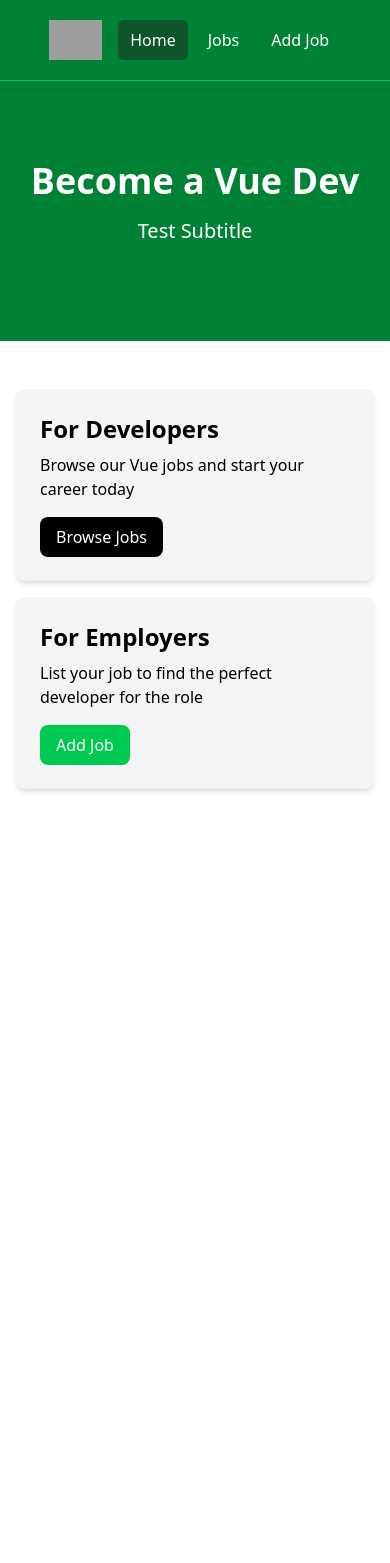
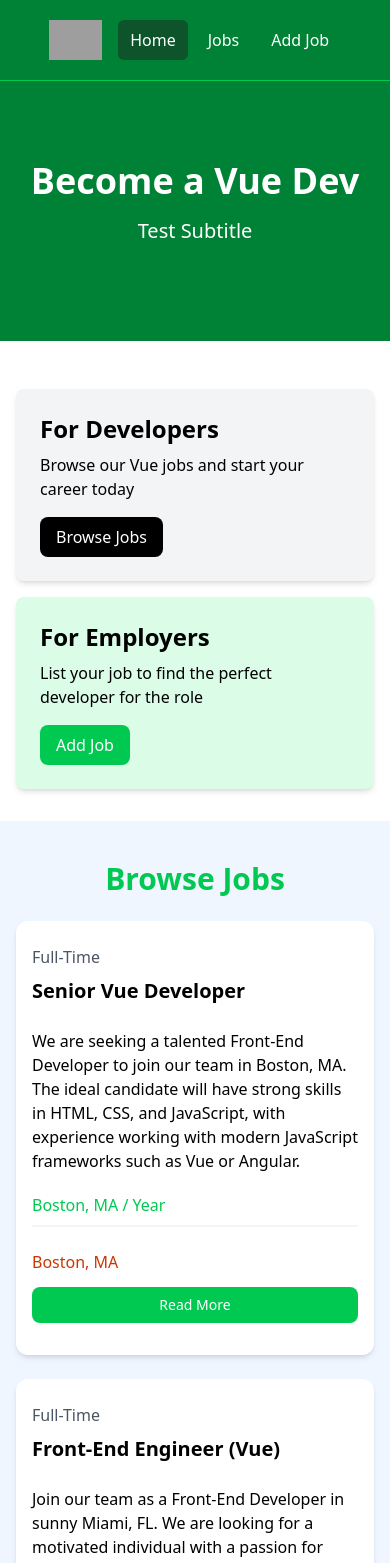
Before and after one commit to AngeliqueRamos18/Learning-Vue.js, a Vue app in the folder vue-npm/: page / in a window 390 px wide. Shown: the top 1563 px of the page. Before the commit the page ends 844 px from the top, so only its background shows below. Built offline with nearby package versions, Linux system fonts and the light colour scheme; grey boxes are pictures that could not be loaded.

Commit message:
Added JobListing page
- Included dynamic class value with defined props
- limitation of showing job listing card
- conditional display of specific object
- imported data using json file

```diff
--- a/vue-npm/src/App.vue
+++ b/vue-npm/src/App.vue
@@ -4,6 +4,7 @@
   import Navbar from '@/components/Navbar.vue'
   import Hero from '@/components/Hero.vue'
   import HomeCards from '@/components/HomeCards.vue'
+  import JobListings from './components/JobListings.vue';
 
 </script>
 
@@ -12,4 +13,6 @@
   <!-- Refer to the file src/components/Hero.vue to check the default display output if the certain parameters were not called-->
   <Hero subtitle="Test Subtitle"/>
   <HomeCards />
+  <!-- Based on the definedprops from JobListings.vue, this limits the showing of jobs in this page-->
+  <JobListings :limit="3" :showButton="true"/>
 </template>
--- a/vue-npm/src/components/Card.vue
+++ b/vue-npm/src/components/Card.vue
@@ -1,9 +1,18 @@
 <script setup>
+    import { defineProps } from 'vue';
 
+    defineProps({
+        bg:{
+            type: String,
+            default: 'bg-gray-100'
+        }
+    });
 </script>
 
 <template>
-    <div class="bg-gray-100 p-6 rounded-lg shadow-md">
+    <!--To make it dynamic on the class put a : on the class to bind (:class)-->
+    <!--Then insert double quote and wrap with ` to make it the entire line as javascript-->
+    <div :class="`${bg} p-6 rounded-lg shadow-md`">
         <slot></slot>
     </div>
 </template>
--- a/vue-npm/src/components/HomeCards.vue
+++ b/vue-npm/src/components/HomeCards.vue
@@ -20,7 +20,8 @@
               Browse Jobs
             </a>
           </Card>
-          <Card>
+          <!-- Can also have a prop defined for setting specific class to be dynamic-->
+          <Card bg="bg-green-100">
             <h2 class="text-2xl font-bold">For Employers</h2>
             <p class="mt-2 mb-4">
               List your job to find the perfect developer for the role
--- /dev/null
+++ b/vue-npm/src/components/JobListing.vue
@@ -0,0 +1,41 @@
+<script setup>
+import { defineProps} from 'vue';
+
+//this will be used as defineprop from JobListings.vue which takes in the value of the json data
+defineProps({
+    job: Object
+});
+</script>
+
+<template>
+<div class="bg-white rounded-xl shadow-md relative">
+    <div class="p-4">
+        <div class="mb-6">
+        <div class="text-gray-600 my-2">{{ job.type }}</div>
+        <h3 class="text-xl font-bold">{{ job.title }}</h3>
+        </div>
+
+        <div class="mb-5">
+        {{ job.description }}
+        </div>
+
+        <h3 class="text-green-500 mb-2">{{ job.location }} / Year</h3>
+
+        <div class="border border-gray-100 mb-5"></div>
+
+        <div class="flex flex-col lg:flex-row justify-between mb-4">
+        <div class="text-orange-700 mb-3">
+            <i class="fa-solid fa-location-dot text-lg"></i>
+            {{ job.location }}
+        </div>
+        <!-- This is the part for route that depends on the id where to navigate you-->
+        <a
+            :href="'/job/' + job.id"
+            class="h-[36px] bg-green-500 hover:bg-green-600 text-white px-4 py-2 rounded-lg text-center text-sm"
+        >
+            Read More
+        </a>
+        </div>
+    </div>
+</div>
+</template>
--- /dev/null
+++ b/vue-npm/src/components/JobListings.vue
@@ -0,0 +1,48 @@
+<script setup>
+// Import data with json
+import jobData from '@/jobs.json'
+
+//In order to make this data reactive since we are importing or deleting and such make a ref to it
+import { ref, defineProps } from 'vue';
+const jobs = ref(jobData);
+
+//Let's try to see the value, you can see this from console log in browser
+console.log(jobs.value);
+
+//Import the card from JobListing.vue
+import JobListing from './JobListing.vue';
+
+// This time is to make a limit based on the defined props (limit the showing of jobs)
+defineProps({
+    limit: Number,
+    showButton: {
+        type: Boolean,
+        default: false
+    }
+});
+</script>
+
+<template>
+    <!--The trick on creating elements with class quickly is to start with the object instead of <div>...-->
+    <!--Then in order to input multiple class it would look like this-->
+    <!--section.bg-blue-50.px-4.py-10 then press enter-->
+    <!--but if you want to start with div, just start with .-->
+    <section class="bg-blue-50 px-4 py-10">
+        <div class="container-xl lg:container m-auto">
+            <h2 class="text-3xl font-bold text-green-500 mb-6 text-center">
+                Browse Jobs
+            </h2>
+            <div class="grid grid-cols-1 md:grip-cols-3 gap-6">
+                <!-- Time to import the data with json on the design -->
+                <JobListing div v-for="job in jobs.slice(0, limit || jobs.length)" :key="job.id" :job="job"/>
+            </div>
+        </div>
+    </section>
+
+    <section v-if="showButton" class="m-auto max-w-lg my-10 px-6">
+      <a
+        href="/jobs"
+        class="block bg-black text-white text-center py-4 px-6 rounded-xl hover:bg-gray-700"
+        >View All Jobs</a>
+    </section>
+</template>
--- /dev/null
+++ b/vue-npm/src/jobs.json
@@ -0,0 +1,86 @@
+[
+  {
+    "id": 1,
+    "title": "Senior Vue Developer",
+    "type": "Full-Time",
+    "description": "We are seeking a talented Front-End Developer to join our team in Boston, MA. The ideal candidate will have strong skills in HTML, CSS, and JavaScript, with experience working with modern JavaScript frameworks such as Vue or Angular.",
+    "location": "Boston, MA",
+    "salary": "$70K - $80K",
+    "company": {
+      "name": "NewTek Solutions",
+      "description": "NewTek Solutions is a leading technology company specializing in web development and digital solutions. We pride ourselves on delivering high-quality products and services to our clients while fostering a collaborative and innovative work environment.",
+      "contactEmail": "contact@teksolutions.com",
+      "contactPhone": "555-555-5555"
+    }
+  },
+  {
+    "id": 2,
+    "title": "Front-End Engineer (Vue)",
+    "type": "Full-Time",
+    "description": "Join our team as a Front-End Developer in sunny Miami, FL. We are looking for a motivated individual with a passion for crafting beautiful and responsive web applications. Experience with UI/UX design principles and a strong attention to detail are highly desirable.",
+    "location": "Miami, FL",
+    "salary": "$70K - $80K",
+    "company": {
+      "name": "Veneer Solutions",
+      "description": "Veneer Solutions is a creative agency specializing in digital design and development. Our team is dedicated to pushing the boundaries of creativity and innovation to deliver exceptional results for our clients.",
+      "contactEmail": "contact@loremipsum.com",
+      "contactPhone": "555-555-5555"
+    }
+  },
+  {
+    "id": 3,
+    "title": "Vue.js Developer",
+    "type": "Full-Time",
+    "description": "Are you passionate about front-end development? Join our team in vibrant Brooklyn, NY, and work on exciting projects that make a difference. We offer competitive compensation and a collaborative work environment where your ideas are valued.",
+    "location": "Brooklyn, NY",
+    "salary": "$70K - $80K",
+    "company": {
+      "name": "Dolor Cloud",
+      "description": "Dolor Cloud is a leading technology company specializing in digital solutions for businesses of all sizes. With a focus on innovation and customer satisfaction, we are committed to delivering cutting-edge products and services.",
+      "contactEmail": "contact@dolorsitamet.com",
+      "contactPhone": "555-555-5555"
+    }
+  },
+  {
+    "id": 4,
+    "title": "Vue Front-End Developer",
+    "type": "Part-Time",
+    "description": "Join our team as a Part-Time Front-End Developer in beautiful Pheonix, AZ. We are looking for a self-motivated individual with a passion for creating engaging user experiences. This position offers flexible hours and the opportunity to work remotely.",
+    "location": "Pheonix, AZ",
+    "salary": "$60K - $70K",
+    "company": {
+      "name": "Alpha Elite",
+      "description": "Alpha Elite is a dynamic startup specializing in digital marketing and web development. We are committed to fostering a diverse and inclusive workplace where creativity and innovation thrive.",
+      "contactEmail": "contact@adipisicingelit.com",
+      "contactPhone": "555-555-5555"
+    }
+  },
+  {
+    "id": 5,
+    "title": "Full Stack Vue Developer",
+    "type": "Full-Time",
+    "description": "Exciting opportunity for a Full-Time Front-End Developer in bustling Atlanta, GA. We are seeking a talented individual with a passion for building elegant and scalable web applications. Join our team and make an impact!",
+    "location": "Atlanta, GA",
+    "salary": "$90K - $100K",
+    "company": {
+      "name": "Browning Technologies",
+      "description": "Browning Technologies is a rapidly growing technology company specializing in e-commerce solutions. We offer a dynamic and collaborative work environment where employees are encouraged to think creatively and innovate.",
+      "contactEmail": "contact@consecteturadipisicing.com",
+      "contactPhone": "555-555-5555"
+    }
+  },
+  {
+    "id": 6,
+    "title": "Vue Native Developer",
+    "type": "Full-Time",
+    "description": "Join our team as a Front-End Developer in beautiful Portland, OR. We are looking for a skilled and enthusiastic individual to help us create innovative web solutions. Competitive salary and great benefits package available.",
+    "location": "Portland, OR",
+    "salary": "$100K - $110K",
+    "company": {
+      "name": "Port Solutions INC",
+      "description": "Port Solutions is a leading technology company specializing in software development and digital marketing. We are committed to providing our clients with cutting-edge solutions and our employees with a supportive and rewarding work environment.",
+      "contactEmail": "contact@ipsumlorem.com",
+      "contactPhone": "555-555-5555"
+    }
+  }
+]
```
